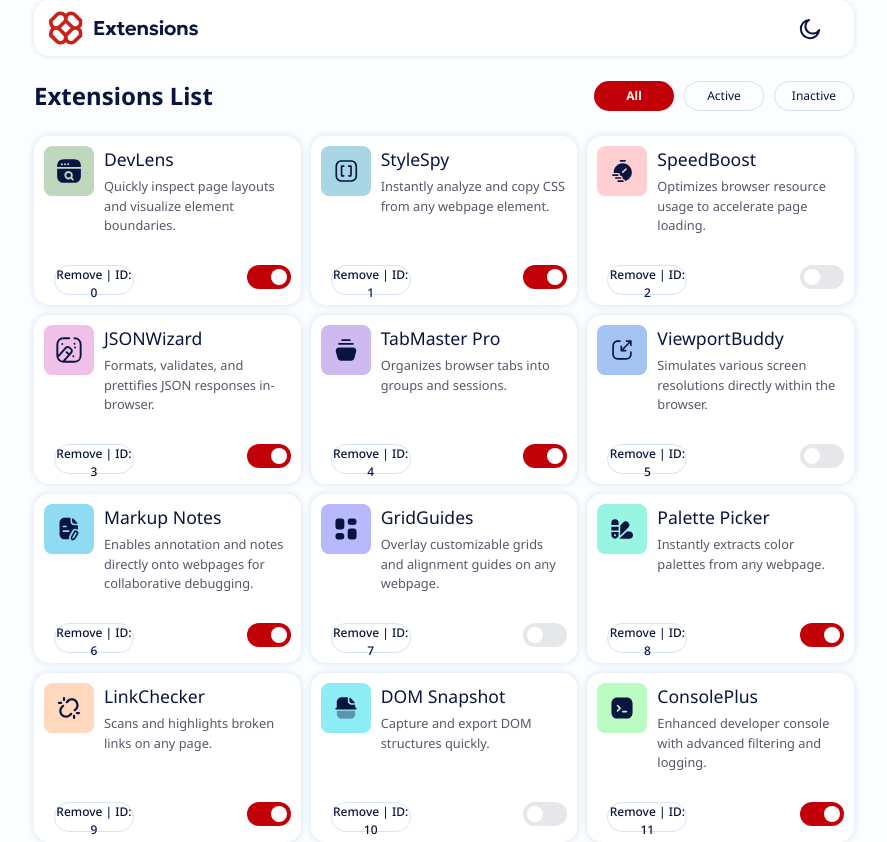
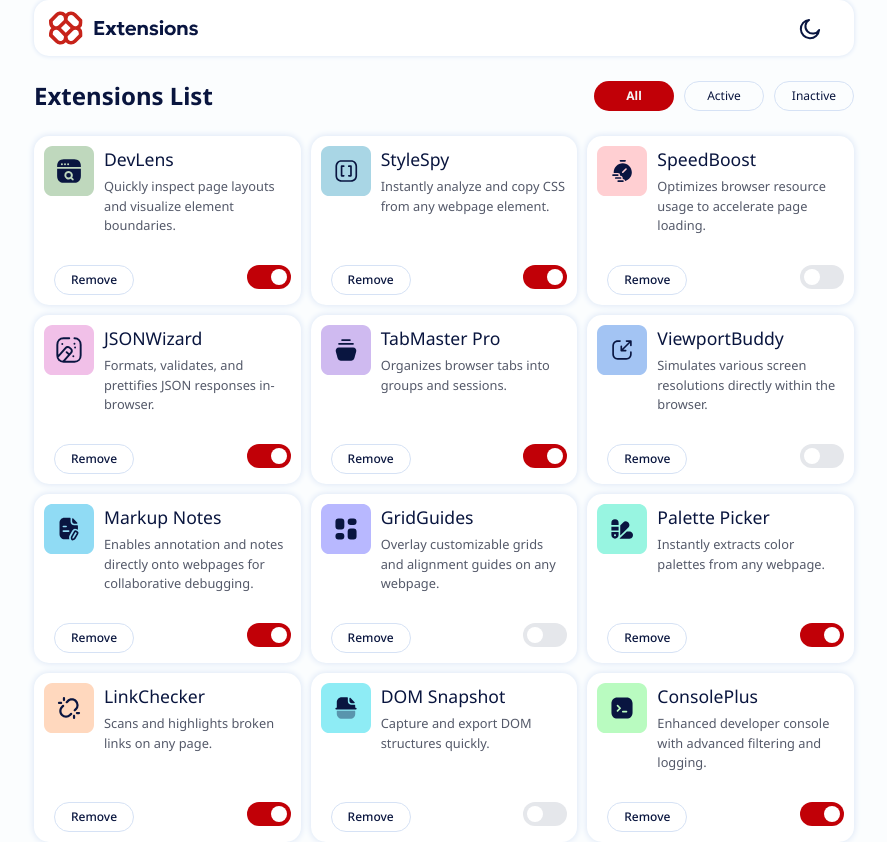
Before and after one commit to mogs7/extensions-manager, a React (Vite) app: page / in a window 1280 px wide. Shown: the whole page, without its empty margins (196-1083 px from the left). Built offline with nearby package versions, Linux system fonts and the light colour scheme.

Commit message:
fixed bug where incorrect items are toggled

```diff
--- a/src/components/ExtensionItem.jsx
+++ b/src/components/ExtensionItem.jsx
@@ -2,12 +2,12 @@ import { Switch } from '@headlessui/react';
 import extenstionItemStyles from './ExtensionItem.module.css';
 
 function ExtensionItem(props){
-    console.log("isActive: " + props.isActive);
+    // console.log("isActive: " + props.isActive);
     // console.log("setIsActive: " + props.setIsActive);
     // console.log("index: " + props.index);
 
 
-
+    // console.log(props.name + "id: " + props.id);
     return (
         <div className={extenstionItemStyles["Extension-Container"]}>
             <div style={{display: "flex", gap: "10px"}}>
@@ -18,7 +18,7 @@ function ExtensionItem(props){
                 </div>
             </div>
             <div style={{display: "flex", justifyContent: "space-between"}}>
-                <button className={extenstionItemStyles["Extension-Remove-Button"]}>Remove | ID: {props.id}</button>
+                <button className={extenstionItemStyles["Extension-Remove-Button"]}>Remove</button>
                 <Switch
                     checked={props.isActive}
                     onChange={props.onToggle}
--- a/src/components/GridItems.jsx
+++ b/src/components/GridItems.jsx
@@ -4,7 +4,13 @@ import { useState } from "react";
 
 function GridItem(props){
 
-    const [extensionItems, setExtensionItems] = useState(data);
+    const [extensionItems, setExtensionItems] = useState(
+        data.map((item,index) => ({
+            ...item,
+            id: index
+            }
+        ))
+    );
 
     function handleToggle(index) {
         const copyExtension = [...extensionItems];
@@ -18,14 +24,18 @@ function GridItem(props){
         if (props.filterState == "Inactive") {return !extension.isActive};
     })
 
+
+    console.log(extensionItems);
+
+
     return (
         filteredExtensions.map((extension, index)=>{
+            // console.log(extension);
             return (
                 <ExtensionItem
                     key={index}
-                    id={index}
                     {...extension}
-                    onToggle = {()=> handleToggle(index)}
+                    onToggle = {()=> handleToggle(extension.id)}
                 />
             )
         })
```
